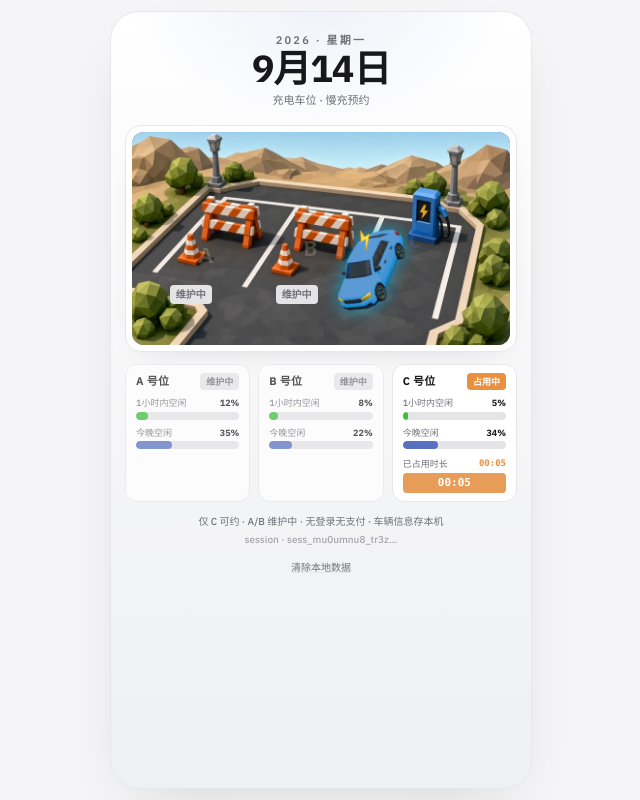
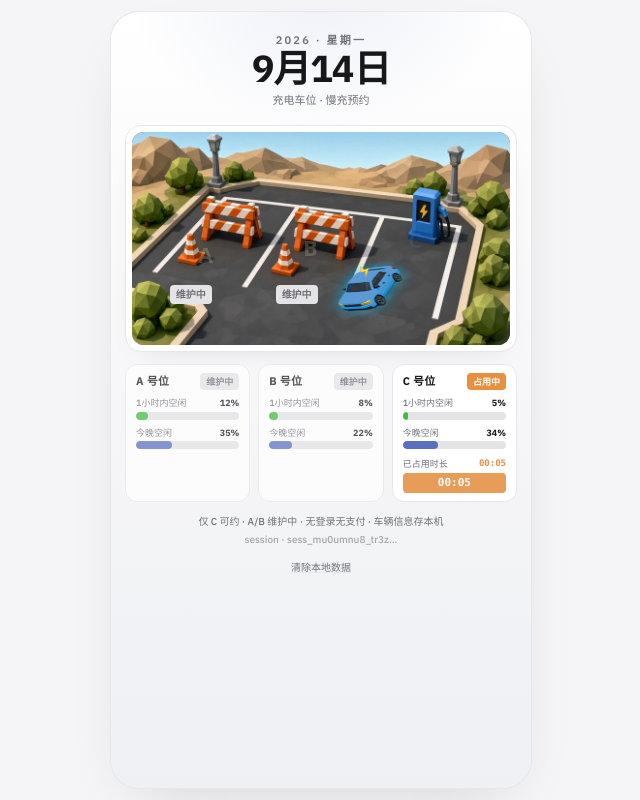
Before and after one commit to AaronYang0628/charge-spot-quest, a React (Vite) app: page / in a window 1280 px wide. Shown: the whole page, without its empty margins (319-959 px from the left). Built offline with nearby package versions, Linux system fonts and the light colour scheme.

Commit message:
Tune car pitch X to 58deg (yaw Z-35)

```diff
--- a/src/components/ParkingLot.tsx
+++ b/src/components/ParkingLot.tsx
@@ -18,7 +18,7 @@ interface Props {
 /** 3D plant-on-lot: Z yaw + X pitch (not flat CSS rotate only) */
 const CAR_PERSPECTIVE = 900
 const CAR_YAW_Z = -35 // deg, CCW on screen
-const CAR_PITCH_X = 18 // deg, tip into lot ground plane — tune with Aaron
+const CAR_PITCH_X = 58 // deg, tip into lot ground plane — tune with Aaron
 const carTransform = `perspective(${CAR_PERSPECTIVE}px) rotateX(${CAR_PITCH_X}deg) rotateZ(${CAR_YAW_Z}deg)`
 
 export function ParkingLot({
```
